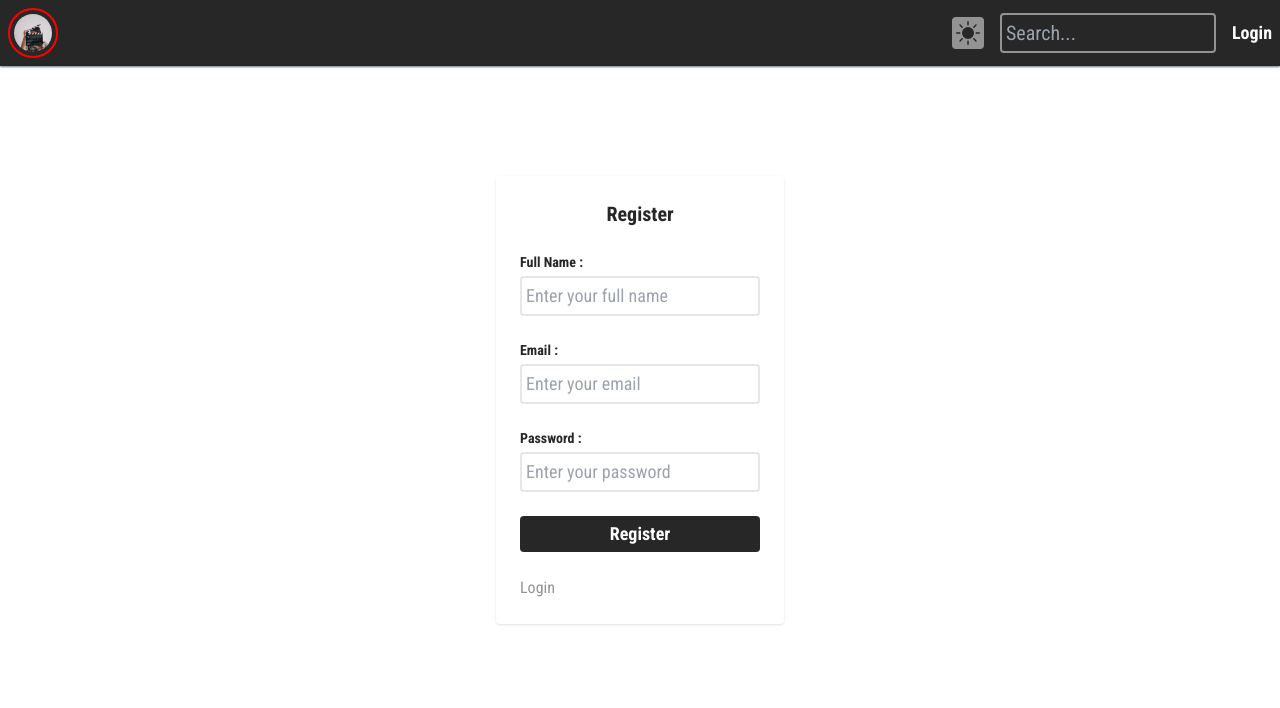
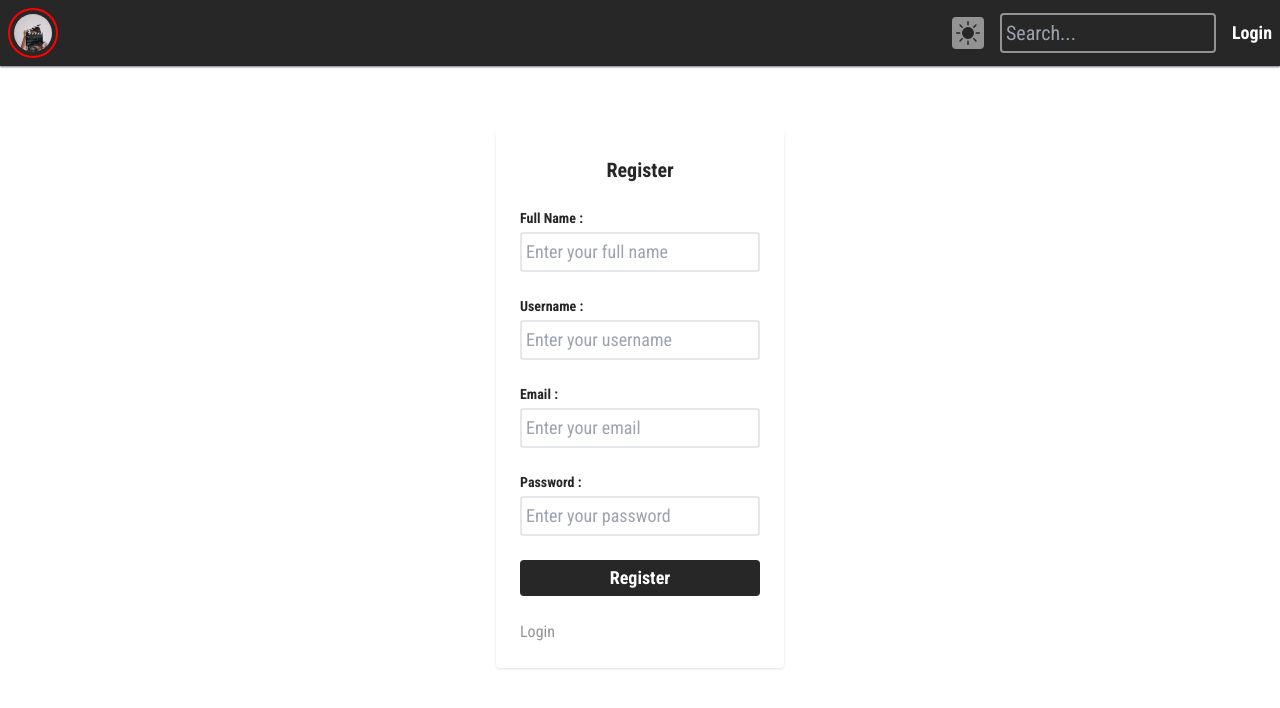
Before and after one commit to ruyisbaros/movie-api-june-2022, a React (Create React App) app in the folder client/: page /register in a window 1280 px wide. Shown: the top 708 px of the page. Built offline with nearby package versions, Linux system fonts and the light colour scheme.

Commit message:
register first step done

```diff
--- a/client/package.json
+++ b/client/package.json
@@ -2,6 +2,7 @@
   "name": "client",
   "version": "0.1.0",
   "private": true,
+  "proxy":"http://localhost:4000",
   "dependencies": {
     "@testing-library/jest-dom": "^5.16.4",
     "@testing-library/react": "^13.3.0",
@@ -12,6 +13,7 @@
     "react-icons": "^4.4.0",
     "react-router-dom": "^6.3.0",
     "react-scripts": "5.0.1",
+    "react-toastify": "^9.0.5",
     "web-vitals": "^2.1.4"
   },
   "scripts": {
--- a/client/src/components/Plug & Play comps/FormInput.jsx
+++ b/client/src/components/Plug & Play comps/FormInput.jsx
@@ -4,8 +4,9 @@ const FormInput = ({ name, placeholder, label, ...rest }) => {
     return (
         <div className="flex flex-col-reverse">
             <input name={name} id={name}
+
                 placeholder={placeholder}
-                className=" text-white bg-transparent rounded border-2
+                className=" dark:text-white text-light-subtle bg-transparent rounded border-2
                             dark:border-dark-subtle  dark:focus:border-dark-subtle focus:border-secondary w-full text-lg p-1
                             peer transition"
                 {...rest}
--- a/client/src/index.js
+++ b/client/src/index.js
@@ -1,4 +1,6 @@
 import React from 'react';
+import { ToastContainer } from "react-toastify"
+import "react-toastify/dist/ReactToastify.css"
 import ReactDOM from 'react-dom/client';
 import './index.css';
 import App from './App';
@@ -8,6 +10,7 @@ import ThemeProvider from "./Context/ThemeProvider.jsx"
 const root = ReactDOM.createRoot(document.getElementById('root'));
 root.render(
   <BrowserRouter>
+    <ToastContainer position="bottom-center" limit={1} />
     <ThemeProvider>
       <App />
     </ThemeProvider>
--- a/client/src/pages/Register.jsx
+++ b/client/src/pages/Register.jsx
@@ -1,20 +1,40 @@
-import React from 'react'
+import React, { useState } from 'react'
 import FormInput from '../components/Plug & Play comps/FormInput'
 import Submit from '../components/Plug & Play comps/Submit'
 import Title from '../components/Plug & Play comps/Title'
-import { Link } from "react-router-dom"
+import axios from "axios"
 import RouterLink from '../components/Plug & Play comps/RouterLink'
 import { modalFormClasses, modalFormParentClasses } from '../utils/theme'
+import { toast } from "react-toastify"
 
 const Register = () => {
+
+    const [newUser, setNewUser] = useState({
+        fullName: "", username: "", password: "", email: ""
+    })
+    const { fullName, username, password, email } = newUser
+
+    const handleChange = (e) => {
+        e.preventDefault()
+        setNewUser({ ...newUser, [e.target.name]: e.target.value })
+    }
+
+    const handleSubmit = async (e) => {
+        e.preventDefault()
+        const { data } = await axios.post("/api/v1/auth/register", { ...newUser })
+        toast.success(data.message)
+    }
+
+
     return (
         <div className={modalFormParentClasses}>
             <div className="max-w-screen-xl mx-auto">
-                <form className={modalFormClasses + " w-72"}>
+                <form onSubmit={handleSubmit} className={modalFormClasses + " w-72"}>
                     <Title>Register</Title>
-                    <FormInput required type="text" name="fullName" placeholder="Enter your full name" label="Full Name" />
-                    <FormInput required type="email" name="email" placeholder="Enter your email" label="Email" />
-                    <FormInput required type="password" name="password" placeholder="Enter your password" label="Password" />
+                    <FormInput onChange={handleChange} required value={fullName} type="text" name="fullName" placeholder="Enter your full name" label="Full Name" />
+                    <FormInput onChange={handleChange} required value={username} type="text" name="username" placeholder="Enter your username" label="Username" />
+                    <FormInput onChange={handleChange} required value={email} type="email" name="email" placeholder="Enter your email" label="Email" />
+                    <FormInput onChange={handleChange} required value={password} type="password" name="password" placeholder="Enter your password" label="Password" />
                     <Submit value="Register" />
 
                     <div className="flex justify-between items-center">
```
Also changed, not shown: 2 other files (tests, documents, lock files or other folders).
